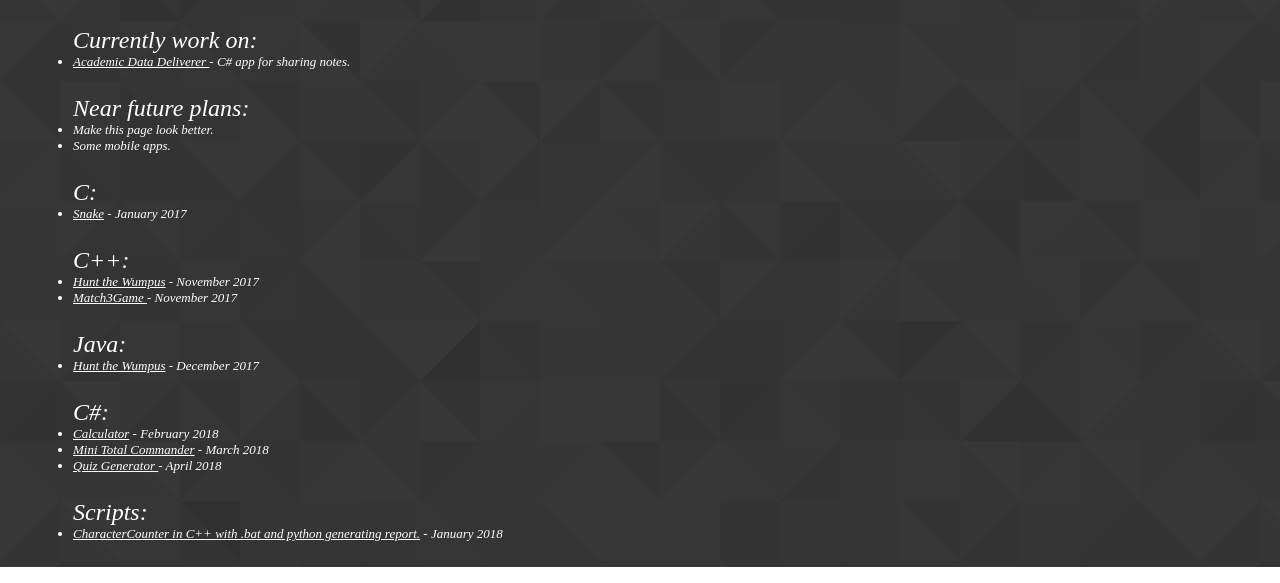
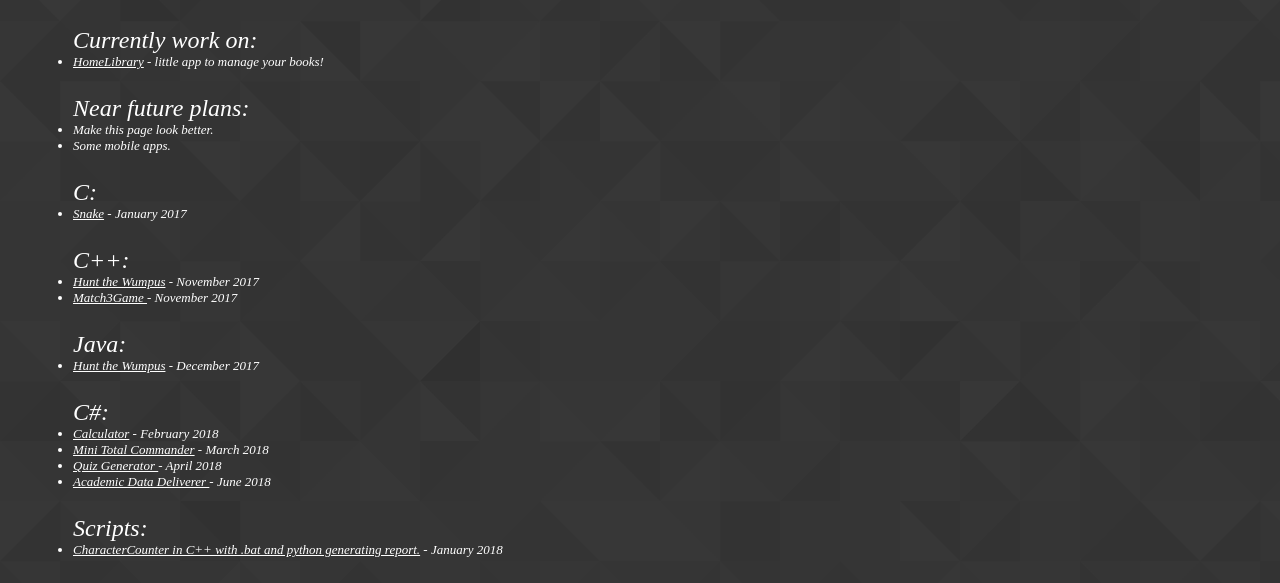
Before and after one commit to Isur/Isur.github.io, a plain HTML site: page index.html in a window 1280 px wide. Shown: the part 279-862 px from the top of the page. Drawn offline with Linux system fonts and the light colour scheme.

Commit message:
ADD done, HomeLibrary start

```diff
--- a/index.html
+++ b/index.html
@@ -18,7 +18,7 @@
     <div class="project_list">
         <p> My projects:</p>
         <ul id="current">Currently work on:
-            <li><a href="https://github.com/Isur/a-d-d">Academic Data Deliverer </a> - C# app for sharing notes.</li>
+            <li><a href="">HomeLibrary</a> - little app to manage your books!</li>
         </ul>
         <ul>Near future plans:
             <li>Make this page look better.</li>
@@ -41,6 +41,7 @@
             <li><a href="https://github.com/Isur/Calculator">Calculator</a> - February 2018 </li>
             <li><a href="https://github.com/Isur/mini-total-commander">Mini Total Commander</a> - March 2018 </li>
             <li><a href="https://github.com/Isur/mvp-quiz-generator"> Quiz Generator </a> - April 2018</li>
+            <li><a href="https://github.com/Isur/a-d-d">Academic Data Deliverer </a> - June 2018</li>
 		</ul>
 		<ul id="mix"> Scripts:
 			<li><a href="https://github.com/Isur/CharacterCounter">CharacterCounter in C++ with .bat and python generating report.</a> - January 2018</li>
```
